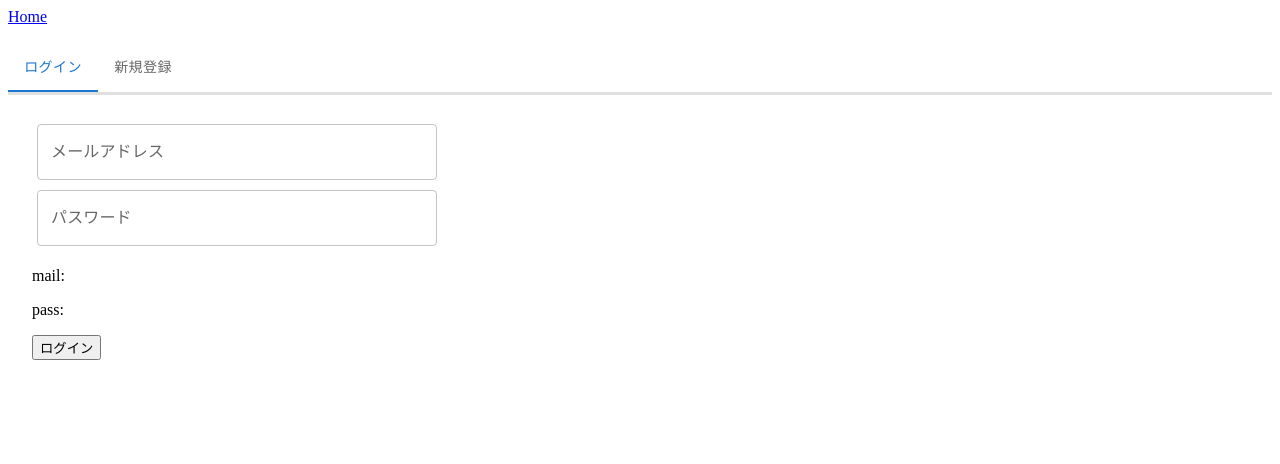
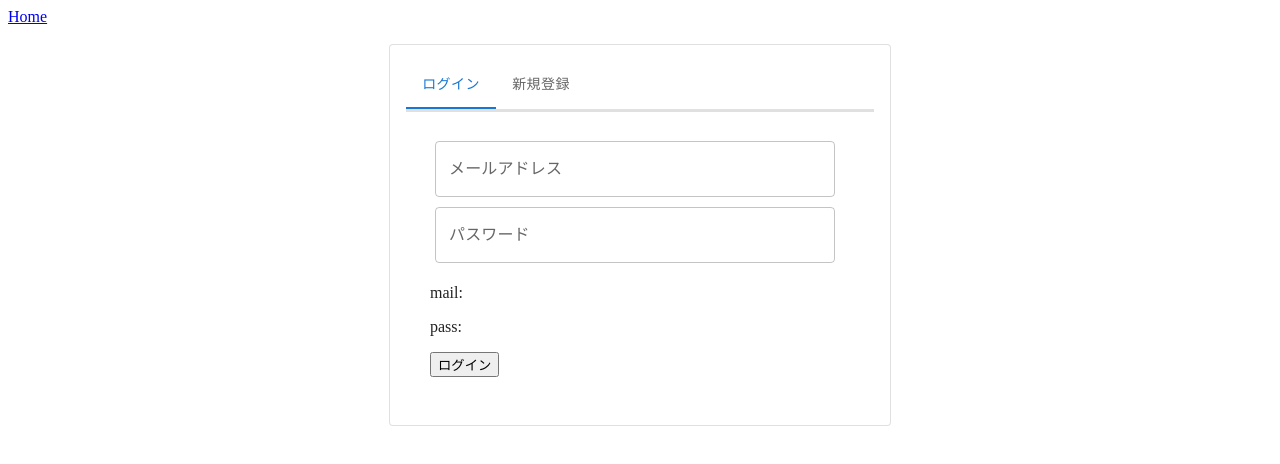
Before and after one commit to clumsy-ug/tsukuaso_hackathon_WeHaveAlreadyCommitted, a React (Vite) app in the folder front/: page /auth in a window 1280 px wide. Shown: the top 464 px of the page. Built offline with nearby package versions, Linux system fonts and the light colour scheme.

Commit message:
認証UIに<Card>導入

```diff
--- a/front/src/routes/auth/-components/Auth.tsx
+++ b/front/src/routes/auth/-components/Auth.tsx
@@ -4,6 +4,8 @@ import Tab from '@mui/material/Tab'
 import Box from '@mui/material/Box'
 import Login from './Login'
 import Signup from './Signup'
+import Card from '@mui/material/Card'
+import CardContent from '@mui/material/CardContent'
 
 export default function Auth() {
   const [mailAddress, setMailAddress] = useState<string>('')
@@ -65,6 +67,19 @@ export default function Auth() {
 
   return (
     <div>
+      <Card
+        sx={{
+          width: {
+            xs: '90%', // 画面が小さい時
+            sm: '400px', // 小型画面
+            md: '500px' // 中型画面
+          },
+          maxWidth: '700px',
+          margin: 'auto' // 中央寄せ
+        }}
+        variant="outlined"
+      >
+        <CardContent>
           <Box>
             <Box sx={{ borderBottom: 3, borderColor: 'divider' }}>
               <Tabs value={sectionNumber} onChange={onSectionChange}>
@@ -99,6 +114,8 @@ export default function Auth() {
               onSignupSubmit={onSignupSubmit}
             />
           </Box>
+        </CardContent>
+      </Card>
     </div>
   )
 }
```
Lines whose indentation alone changed are shown as unchanged.
